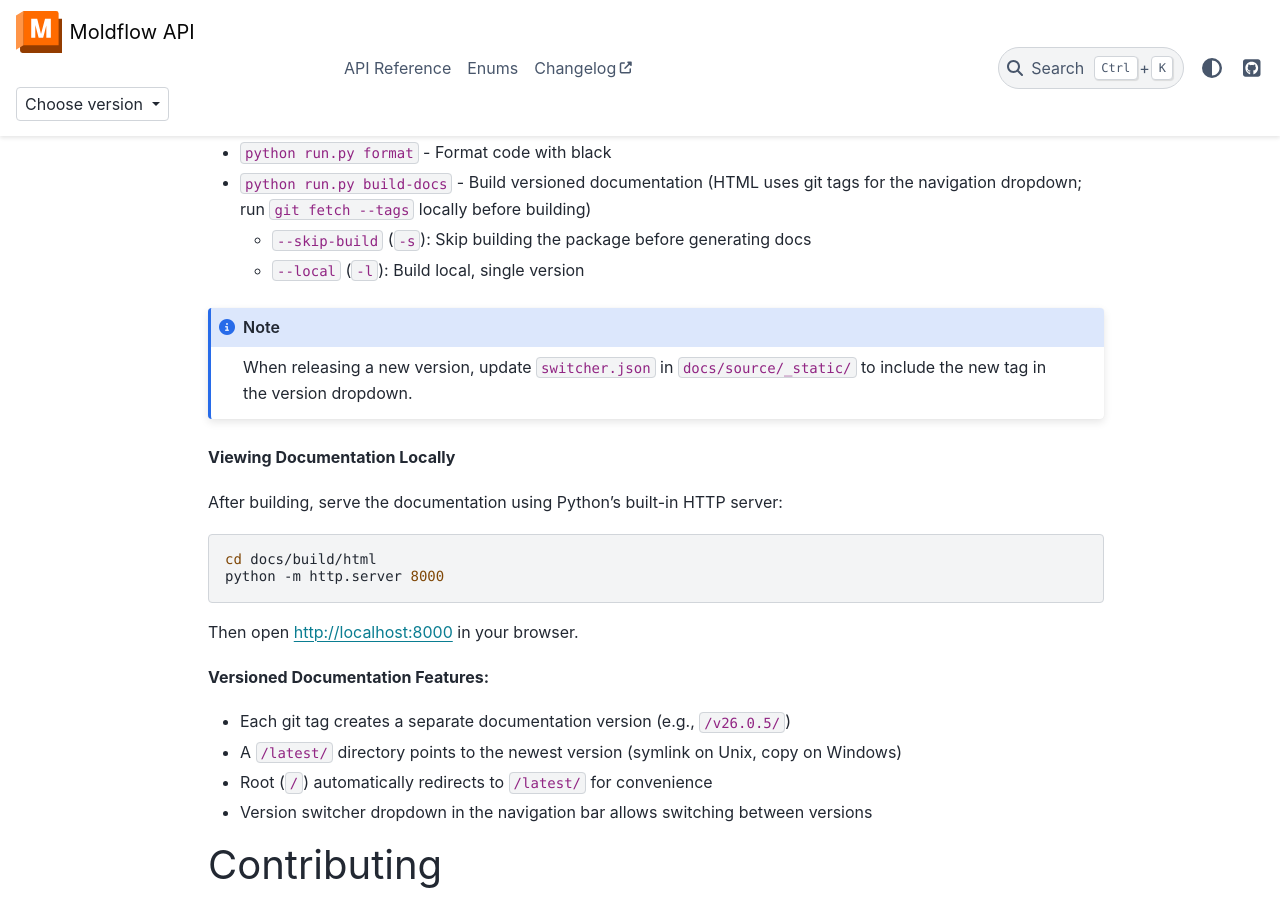
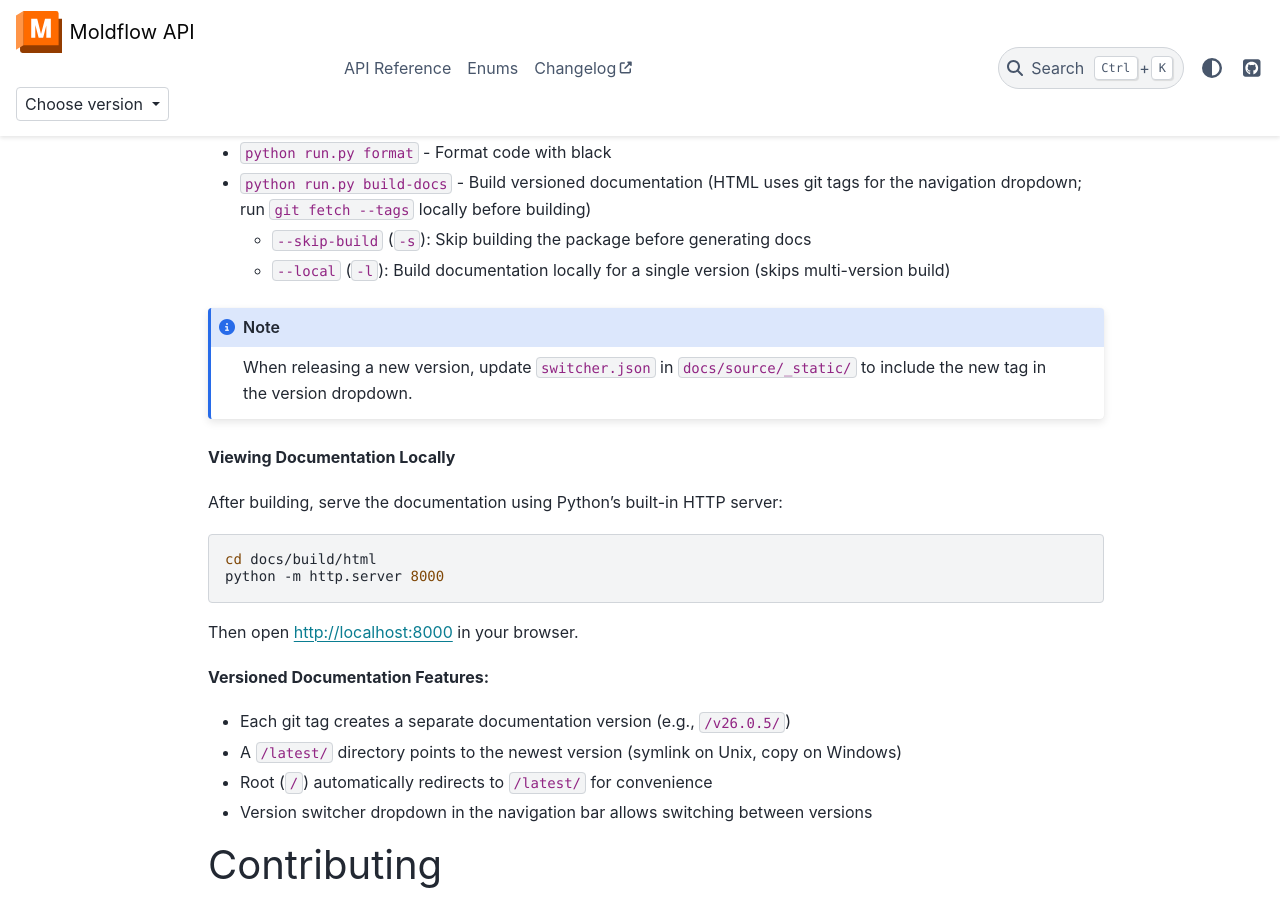
Before and after one commit to Autodesk/moldflow-api, a Sphinx documentation site: the page built from docs/source/readme.rst, in a window 1280 px wide and 900 px high, scrolled down 23379 px. Built offline with Sphinx 7.4.7 and the PyData theme 0.15.4, drawn with Linux system fonts in a browser that asks for light colours.

Commit message:
Apply suggestions from code review
Co-authored-by: Copilot <175728472+Copilot@users.noreply.github.com>

```diff
--- a/docs/source/readme.rst
+++ b/docs/source/readme.rst
@@ -1259,7 +1259,7 @@ The project includes a ``run.py`` script with several useful commands:
   navigation dropdown; run ``git fetch --tags`` locally before building)
 
   - ``--skip-build`` (``-s``): Skip building the package before generating docs
-  - ``--local`` (``-l``): Build local, single version
+  - ``--local`` (``-l``): Build documentation locally for a single version (skips multi-version build)
 
 .. note::
    When releasing a new version, update ``switcher.json`` in ``docs/source/_static/``
--- a/run.py
+++ b/run.py
@@ -297,7 +297,7 @@ def build_mo():
 
 
 def create_root_redirect(build_output: str) -> None:
-    """Create an index.html at the root that redirects to /latest/."""
+    """Create an index.html in the versioned HTML build output root that redirects to /latest/."""
     index_path = os.path.join(build_output, 'index.html')
     redirect_html = """<!DOCTYPE html>
 <html>
```
Also changed, not shown: README.md (+1 -1 lines).
